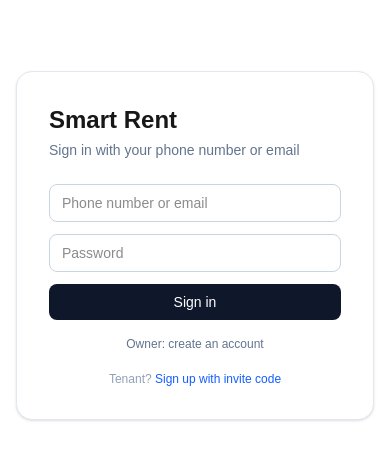
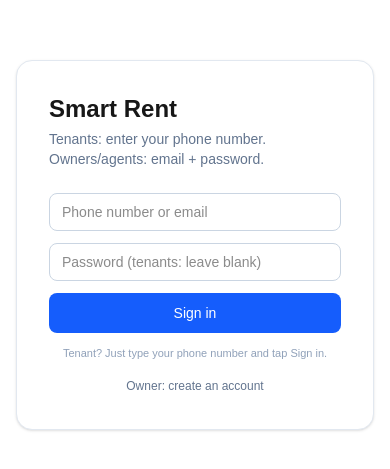
Before and after one commit to KENLOW87/Smart-Rent, a Next.js app: page /login in a window 390 px wide. Shown: the part 177-646 px from the top of the page. Built offline with nearby package versions, Linux system fonts and the light colour scheme.

Commit message:
Simplify tenant flow: owner registers name+phone, tenant logs in with phone only

```diff
--- a/src/app/dashboard/tenants/actions.ts
+++ b/src/app/dashboard/tenants/actions.ts
@@ -3,14 +3,7 @@
 import { revalidatePath } from 'next/cache';
 import { createClient } from '@/lib/supabase/server';
 import { createAdminClient } from '@/lib/supabase/admin';
-
-const FAKE_DOMAIN = 'smartrent.local';
-
-function phoneToEmail(phone: string) {
-  // Strip spaces, dashes, plus sign — keep digits and letters
-  const clean = phone.replace(/[^a-zA-Z0-9]/g, '');
-  return `${clean.toLowerCase()}@${FAKE_DOMAIN}`;
-}
+import { phoneToEmail, phoneToPassword } from '@/lib/tenant-auth';
 
 export async function createTenant(formData: FormData) {
   const supabase = await createClient();
@@ -18,15 +11,16 @@ export async function createTenant(formData: FormData) {
   const property_id = String(formData.get('property_id'));
   const full_name = String(formData.get('full_name'));
   const phone = String(formData.get('phone') || '').trim();
-  const password = String(formData.get('password') || '').trim();
   const move_in_date = String(formData.get('move_in_date') || '') || null;
 
   let profile_id: string | null = null;
 
-  // If owner provided phone + password, create a login for the tenant
-  if (phone && password) {
+  // Phone is the tenant's login. Password is derived from the phone number,
+  // so the tenant only needs to remember their own phone.
+  if (phone) {
     const admin = createAdminClient();
     const email = phoneToEmail(phone);
+    const password = phoneToPassword(phone);
 
     const { data: created, error: createErr } = await admin.auth.admin.createUser({
       email,
@@ -34,10 +28,14 @@ export async function createTenant(formData: FormData) {
       email_confirm: true,
       user_metadata: { full_name, phone },
     });
-    if (createErr) throw createErr;
+    if (createErr) {
+      if (createErr.message.toLowerCase().includes('already')) {
+        throw new Error('This phone number is already registered.');
+      }
+      throw createErr;
+    }
     profile_id = created.user?.id ?? null;
 
-    // The trigger created a profile row with role=tenant. Set name + phone.
     if (profile_id) {
       await admin.from('profiles')
         .update({ full_name, phone, role: 'tenant' })
@@ -61,17 +59,8 @@ export async function createTenant(formData: FormData) {
 export async function deactivateTenant(id: string) {
   const supabase = await createClient();
   const { error } = await supabase.from('tenants')
-    .update({ active: false, move_out_date: new Date().toISOString().slice(0,10) })
+    .update({ active: false, move_out_date: new Date().toISOString().slice(0, 10) })
     .eq('id', id);
   if (error) throw error;
   revalidatePath('/dashboard/tenants');
 }
-
-export async function resetTenantPassword(profileId: string, formData: FormData) {
-  const admin = createAdminClient();
-  const newPassword = String(formData.get('password') || '').trim();
-  if (!newPassword) throw new Error('Password required');
-  const { error } = await admin.auth.admin.updateUserById(profileId, { password: newPassword });
-  if (error) throw error;
-  revalidatePath('/dashboard/tenants');
-}
--- a/src/app/dashboard/tenants/page.tsx
+++ b/src/app/dashboard/tenants/page.tsx
@@ -1,5 +1,5 @@
 import { createClient } from '@/lib/supabase/server';
-import { createTenant, deactivateTenant, resetTenantPassword } from './actions';
+import { createTenant, deactivateTenant } from './actions';
 
 export default async function TenantsPage() {
   const supabase = await createClient();
@@ -27,15 +27,13 @@ export default async function TenantsPage() {
           </select>
           <input name="full_name" required placeholder="Tenant name"
             className="px-3 py-2 border border-slate-300 rounded-lg text-sm" />
-          <input name="phone" required placeholder="Phone number"
+          <input name="phone" required placeholder="Phone number (this is their login)"
             className="px-3 py-2 border border-slate-300 rounded-lg text-sm" />
-          <input name="password" type="text" placeholder="Login password (give to tenant)"
-            className="px-3 py-2 border border-slate-300 rounded-lg text-sm"
-            minLength={6} />
           <input name="move_in_date" type="date"
             className="px-3 py-2 border border-slate-300 rounded-lg text-sm" />
           <p className="text-xs text-slate-500">
-            Phone + password = tenant login. Leave password blank to track only.
+            The tenant signs in with just their phone number — no password to remember.
+            Give them the app link and their phone number.
           </p>
           <button className="bg-blue-600 text-white py-2.5 rounded-lg text-sm font-medium">
             Add tenant
@@ -61,11 +59,9 @@ export default async function TenantsPage() {
 
             <div className="mt-3 border-t border-slate-100 pt-3 flex items-center justify-between gap-2">
               {t.profile_id ? (
-                <form action={resetTenantPassword.bind(null, t.profile_id)} className="flex gap-1.5 flex-1">
-                  <input name="password" type="text" placeholder="New password"
-                    className="flex-1 px-2 py-1 border border-slate-300 rounded text-xs" />
-                  <button className="text-xs bg-slate-100 px-3 rounded hover:bg-slate-200">Reset</button>
-                </form>
+                <span className="text-xs text-slate-500">
+                  Login: <span className="font-mono text-slate-700">{t.phone}</span>
+                </span>
               ) : (
                 <span className="text-xs text-slate-400">No login</span>
               )}
--- a/src/app/login/page.tsx
+++ b/src/app/login/page.tsx
@@ -3,21 +3,7 @@
 import { useState } from 'react';
 import { useRouter } from 'next/navigation';
 import { createClient } from '@/lib/supabase/client';
-
-const FAKE_DOMAIN = 'smartrent.local';
-
-function looksLikePhone(input: string) {
-  return /^[0-9+\-\s()]+$/.test(input.trim());
-}
-
-function normalize(input: string) {
-  const trimmed = input.trim();
-  if (looksLikePhone(trimmed)) {
-    const clean = trimmed.replace(/[^a-zA-Z0-9]/g, '').toLowerCase();
-    return `${clean}@${FAKE_DOMAIN}`;
-  }
-  return trimmed.toLowerCase();
-}
+import { phoneToEmail, phoneToPassword, looksLikePhone } from '@/lib/tenant-auth';
 
 export default function LoginPage() {
   const router = useRouter();
@@ -32,11 +18,21 @@ export default function LoginPage() {
     setBusy(true);
     setErr(null);
     const supabase = createClient();
-    const email = normalize(identifier);
+
+    const isPhone = mode === 'login' && looksLikePhone(identifier);
+    const email = isPhone ? phoneToEmail(identifier) : identifier.trim().toLowerCase();
+    const pw = isPhone ? (password || phoneToPassword(identifier)) : password;
+
+    if (!isPhone && !password) {
+      setBusy(false);
+      return setErr('Please enter your password.');
+    }
+
     const { error } =
       mode === 'login'
-        ? await supabase.auth.signInWithPassword({ email, password })
-        : await supabase.auth.signUp({ email, password });
+        ? await supabase.auth.signInWithPassword({ email, password: pw })
+        : await supabase.auth.signUp({ email, password: pw });
+
     setBusy(false);
     if (error) return setErr(error.message);
     if (mode === 'signup') {
@@ -54,7 +50,7 @@ export default function LoginPage() {
         <h1 className="text-2xl font-semibold mb-1">Smart Rent</h1>
         <p className="text-sm text-slate-500 mb-6">
           {mode === 'login'
-            ? 'Sign in with your phone number or email'
+            ? 'Tenants: enter your phone number. Owners/agents: email + password.'
             : 'Create an owner / agent account (email)'}
         </p>
         <form onSubmit={submit} className="space-y-3">
@@ -66,30 +62,31 @@ export default function LoginPage() {
             className="w-full px-3 py-2 border border-slate-300 rounded-lg text-sm"
           />
           <input
-            type="password" required placeholder="Password" value={password}
+            type="password"
+            placeholder={mode === 'login' ? 'Password (tenants: leave blank)' : 'Password'}
+            value={password}
             onChange={(e) => setPassword(e.target.value)}
             className="w-full px-3 py-2 border border-slate-300 rounded-lg text-sm"
           />
           {err && <p className="text-sm text-red-600">{err}</p>}
           <button
             disabled={busy}
-            className="w-full bg-slate-900 text-white py-2 rounded-lg text-sm font-medium disabled:opacity-50"
+            className="w-full bg-blue-600 text-white py-2.5 rounded-lg text-sm font-medium disabled:opacity-50"
           >
             {busy ? '...' : mode === 'login' ? 'Sign in' : 'Sign up'}
           </button>
         </form>
+        {mode === 'login' && (
+          <p className="mt-3 text-[11px] text-slate-400 text-center">
+            Tenant? Just type your phone number and tap Sign in.
+          </p>
+        )}
         <button
-          onClick={() => setMode(mode === 'login' ? 'signup' : 'login')}
+          onClick={() => { setMode(mode === 'login' ? 'signup' : 'login'); setErr(null); }}
           className="w-full mt-4 text-xs text-slate-500 hover:text-slate-900"
         >
           {mode === 'login' ? 'Owner: create an account' : 'Have an account? Sign in'}
         </button>
-        <p className="mt-4 text-xs text-slate-400 text-center">
-          Tenant?{' '}
-          <a href="/signup" className="text-blue-600 hover:underline">
-            Sign up with invite code
-          </a>
-        </p>
       </div>
     </div>
   );
--- a/src/app/signup/actions.ts
+++ /dev/null
@@ -1,64 +0,0 @@
-'use server';
-
-import { createAdminClient } from '@/lib/supabase/admin';
-
-const FAKE_DOMAIN = 'smartrent.local';
-
-function phoneToEmail(phone: string) {
-  const clean = phone.replace(/[^a-zA-Z0-9]/g, '');
-  return `${clean.toLowerCase()}@${FAKE_DOMAIN}`;
-}
-
-export async function signupWithInvite(input: {
-  phone: string; password: string; full_name: string; invite_code: string;
-}) {
-  if (!input.phone || !input.password || !input.full_name || !input.invite_code) {
-    throw new Error('All fields required');
-  }
-  if (input.password.length < 6) throw new Error('Password must be at least 6 characters');
-
-  const admin = createAdminClient();
-
-  // 1. Look up property by invite code
-  const { data: lookup, error: lookupErr } = await admin
-    .rpc('find_property_by_invite', { code: input.invite_code });
-  if (lookupErr) throw lookupErr;
-  const property = Array.isArray(lookup) ? lookup[0] : null;
-  if (!property) throw new Error('Invite code not recognized. Check with your landlord.');
-
-  const email = phoneToEmail(input.phone);
-
-  // 2. Create the auth user
-  const { data: created, error: createErr } = await admin.auth.admin.createUser({
-    email, password: input.password,
-    email_confirm: true,
-    user_metadata: { full_name: input.full_name, phone: input.phone },
-  });
-  if (createErr) {
-    if (createErr.message.toLowerCase().includes('already')) {
-      throw new Error('This phone number is already registered. Sign in instead.');
-    }
-    throw createErr;
-  }
-  const userId = created.user?.id;
-  if (!userId) throw new Error('Could not create account');
-
-  // 3. Set profile fields (trigger already created the row with role=tenant)
-  await admin.from('profiles')
-    .update({ full_name: input.full_name, phone: input.phone, role: 'tenant' })
-    .eq('id', userId);
-
-  // 4. Create the tenant row linked to the property
-  const { error: tenantErr } = await admin.from('tenants').insert({
-    property_id: property.property_id,
-    profile_id: userId,
-    full_name: input.full_name,
-    phone: input.phone,
-    active: true,
-  });
-  if (tenantErr) {
-    // Roll back the auth user so they can retry
-    await admin.auth.admin.deleteUser(userId);
-    throw tenantErr;
-  }
-}
--- a/src/app/signup/page.tsx
+++ /dev/null
@@ -1,67 +0,0 @@
-'use client';
-
-import { useState } from 'react';
-import { useRouter } from 'next/navigation';
-import Link from 'next/link';
-import { signupWithInvite } from './actions';
-
-export default function SignupPage() {
-  const router = useRouter();
-  const [phone, setPhone] = useState('');
-  const [password, setPassword] = useState('');
-  const [name, setName] = useState('');
-  const [code, setCode] = useState('');
-  const [err, setErr] = useState<string | null>(null);
-  const [busy, setBusy] = useState(false);
-
-  async function submit(e: React.FormEvent) {
-    e.preventDefault();
-    setBusy(true);
-    setErr(null);
-    try {
-      await signupWithInvite({
-        phone: phone.trim(),
-        password: password.trim(),
-        full_name: name.trim(),
-        invite_code: code.trim().toUpperCase(),
-      });
-      router.push(`/login?phone=${encodeURIComponent(phone.trim())}`);
-      router.refresh();
-    } catch (e) {
-      setErr(e instanceof Error ? e.message : 'Signup failed');
-      setBusy(false);
-    }
-  }
-
-  return (
-    <div className="min-h-screen flex items-center justify-center px-4">
-      <div className="w-full max-w-sm bg-white rounded-2xl shadow-sm p-8 border border-slate-200">
-        <h1 className="text-2xl font-semibold mb-1">Tenant signup</h1>
-        <p className="text-sm text-slate-500 mb-6">Use the invite code your landlord gave you.</p>
-        <form onSubmit={submit} className="space-y-3">
-          <input required placeholder="Your name" value={name}
-            onChange={(e) => setName(e.target.value)}
-            className="w-full px-3 py-2 border border-slate-300 rounded-lg text-sm" />
-          <input required type="tel" placeholder="Phone number"
-            value={phone} onChange={(e) => setPhone(e.target.value)}
-            className="w-full px-3 py-2 border border-slate-300 rounded-lg text-sm" />
-          <input required type="password" placeholder="Password (6+ chars)"
-            minLength={6} value={password} onChange={(e) => setPassword(e.target.value)}
-            className="w-full px-3 py-2 border border-slate-300 rounded-lg text-sm" />
-          <input required placeholder="Invite code (e.g. ABC123)"
-            value={code} onChange={(e) => setCode(e.target.value.toUpperCase())}
-            maxLength={8}
-            className="w-full px-3 py-2 border border-slate-300 rounded-lg text-sm font-mono tracking-wider uppercase" />
-          {err && <p className="text-sm text-red-600">{err}</p>}
-          <button disabled={busy}
-            className="w-full bg-blue-600 text-white py-2.5 rounded-lg text-sm font-medium disabled:opacity-50">
-            {busy ? '...' : 'Create account'}
-          </button>
-        </form>
-        <Link href="/login" className="block text-center mt-4 text-xs text-slate-500 hover:text-slate-900">
-          Have an account? Sign in
-        </Link>
-      </div>
-    </div>
-  );
-}
--- /dev/null
+++ b/src/lib/tenant-auth.ts
@@ -0,0 +1,21 @@
+// Shared helpers for phone-based tenant login.
+// Pure functions — safe to import from both client and server components.
+
+export const TENANT_FAKE_DOMAIN = 'smartrent.local';
+
+export function phoneToEmail(phone: string) {
+  const clean = phone.replace(/[^a-zA-Z0-9]/g, '').toLowerCase();
+  return `${clean}@${TENANT_FAKE_DOMAIN}`;
+}
+
+// A tenant's password is derived from their phone number, so they only ever
+// need to remember their phone. Padded to satisfy the 6-character minimum.
+export function phoneToPassword(phone: string) {
+  const digits = phone.replace(/[^a-zA-Z0-9]/g, '');
+  return digits.length >= 6 ? digits : (digits + '000000').slice(0, 6);
+}
+
+export function looksLikePhone(input: string) {
+  const t = input.trim();
+  return t.length > 0 && /^[0-9+\-\s()]+$/.test(t);
+}
```
Also changed, not shown: src/app/dashboard/properties/page.tsx (+1 -9 lines).
